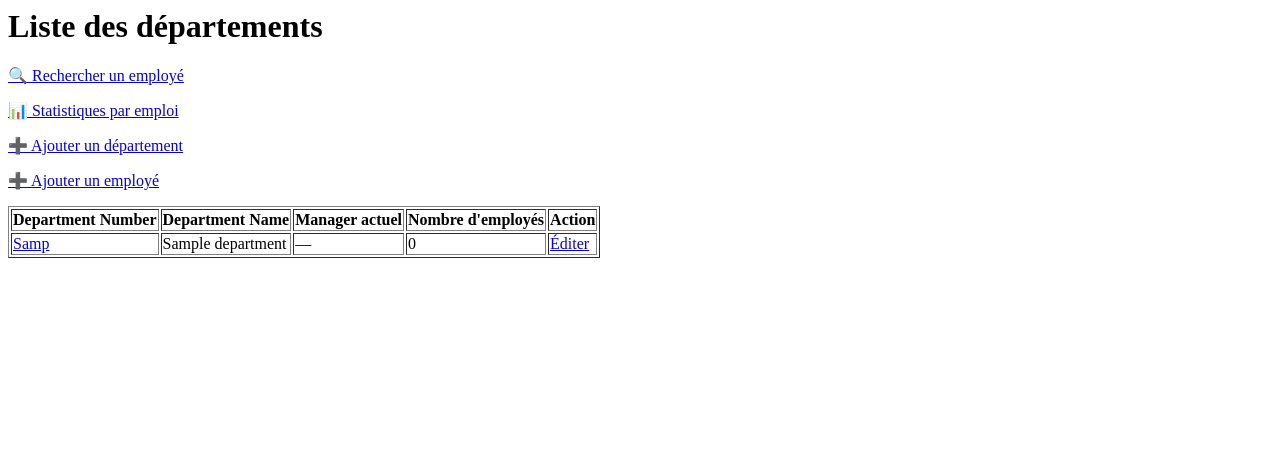
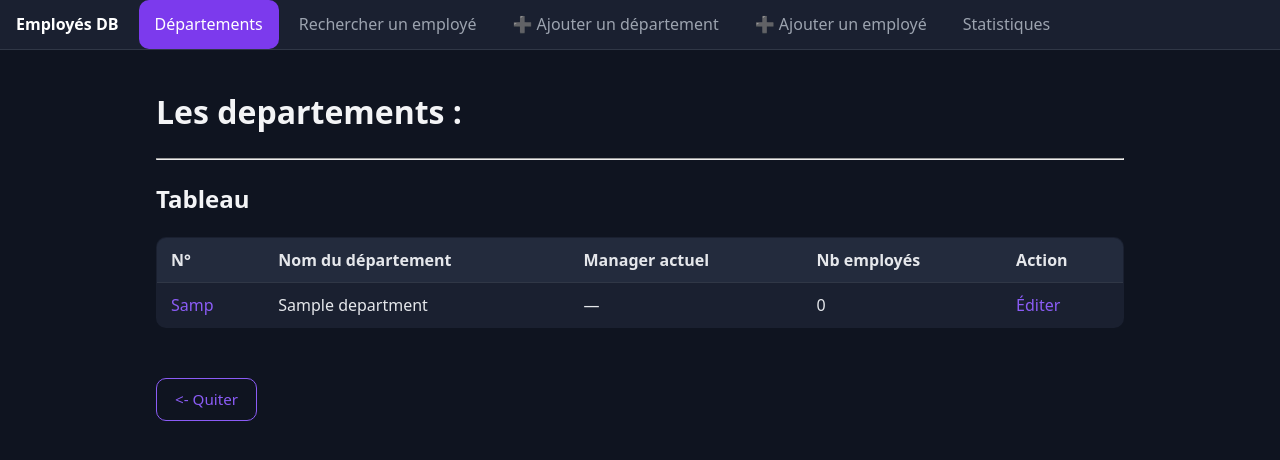
Before and after one commit to JedidiaRakotomalala/SRC-TP-REAL, a PHP site: page /pages/index.php in a window 1280 px wide. Shown: the top 460 px of the page. Run offline with PHP 8.4, Linux system fonts and the light colour scheme; tables that the repository leaves empty hold one stand-in row (values such as "Sample post"); some libraries are stand-ins or nearby versions.

Commit message:
update-index

```diff
--- a/src-tp-real/pages/index.php
+++ b/src-tp-real/pages/index.php
@@ -5,22 +5,40 @@
 ?>
 <html>
     <head>
+        <meta charset="utf-8">
         <title>Les news</title>
+        <link rel="stylesheet" href="../design/theme-dark/style.css">
     </head>
     <body>
-    <h1>Liste des départements</h1>
-    <p><a href="search.php">🔍 Rechercher un employé</a></p>
-    <p><a href="stats.php">📊 Statistiques par emploi</a></p>
-    <p><a href="dept_form.php">➕ Ajouter un département</a></p>
-    <p><a href="emp_form.php">➕ Ajouter un employé</a></p>
- <table border="1">
+
+
+        <nav class="navbar">
+            <ul>
+                <li class="brand">Employés DB</li>
+                <li><a href="index.php" class="active">Départements</a></li>
+                <li><a href="search.php">Rechercher un employé</a></li>
+                <li><a href="dept_form.php">➕ Ajouter un département</a></li>
+                <li><a href="emp_form.php">➕ Ajouter un employé</a></li>
+                <li><a href="stats.php">Statistiques</a></li>
+            </ul>
+        </nav>
+
+
+    <div class="container">
+        <h1>Les departements : </h1>
+        <hr>
+        <h2>Tableau</h2>
+        <table class="table">
+            <thead>
                 <tr>
-        <th>Department Number</th>
-        <th>Department Name</th>
+                    <th>N°</th>
+                    <th>Nom du département</th>
                     <th>Manager actuel</th>
-        <th>Nombre d'employés</th>
+                    <th>Nb employés</th>
                     <th>Action</th>
                 </tr>
+            </thead>
+            <tbody>
                 <?php foreach ($departments as $line) {?>
                     <tr>
                         <td><a href="employees.php?dept_no=<?= urlencode($line['dept_no']) ?>"><?= $line['dept_no']?></a></td>
@@ -30,7 +48,18 @@
                         <td><a href="dept_form.php?dept_no=<?= urlencode($line['dept_no']) ?>">Éditer</a></td>
                     </tr>
                 <?php } ?>
+            </tbody>
         </table>
+
+        <br>
+        <br>
+        <a href="../../" class="btn btn-secondary"><- Quiter</a>
+
+    </div>
+
+
+
+
 
     </body>
 </html>
```
Lines whose indentation alone changed are shown as unchanged.
